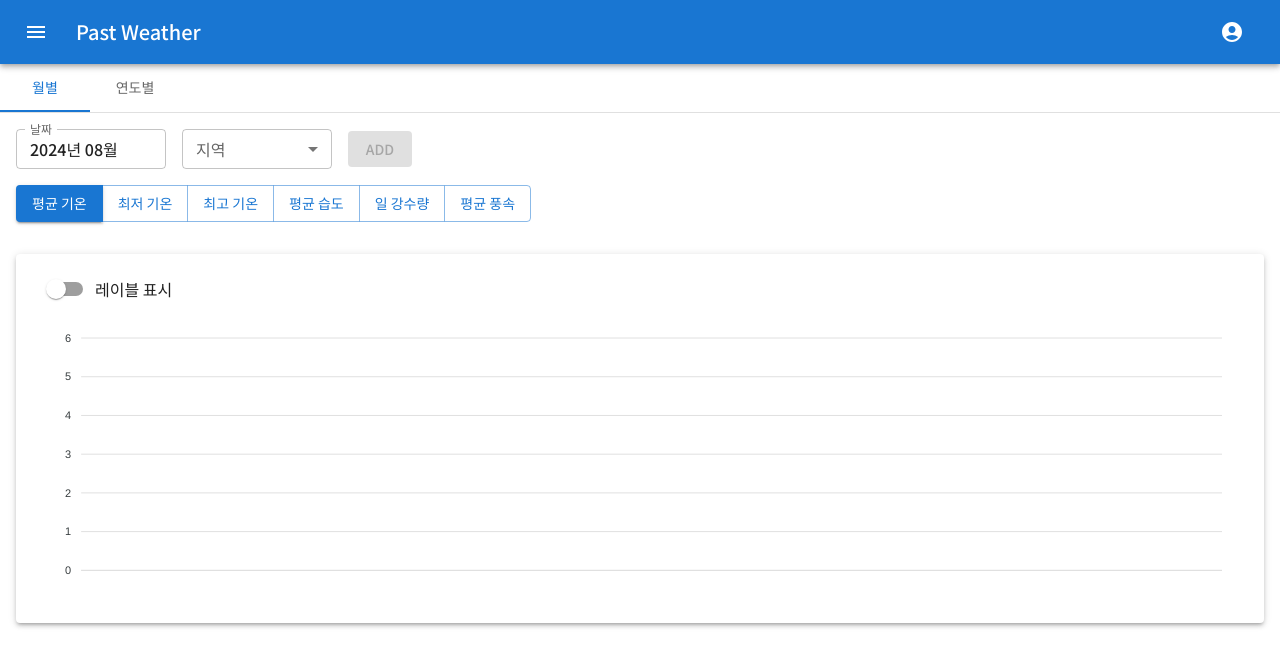
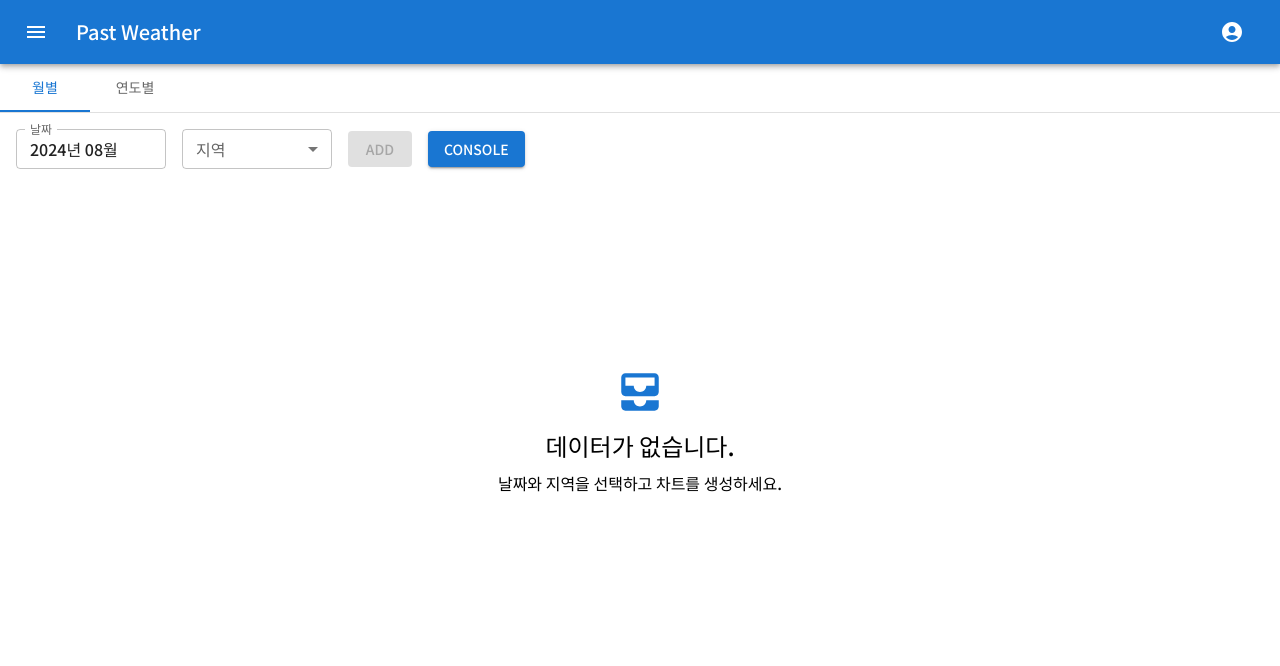
Before and after one commit to yhuj79/Past-Weather, a React (Create React App) app in the folder client/: page / in a window 1280 px wide. Shown: the top 666 px of the page. Built offline with nearby package versions, Linux system fonts and the light colour scheme.

Commit message:
tab 디렉터리 추가, fetchData 분리, EmptyContainer

```diff
--- a/client/src/App.tsx
+++ b/client/src/App.tsx
@@ -2,8 +2,8 @@ import { useState } from "react";
 import "normalize.css";
 
 import Header from "components/Header";
-import ChartMonth from "components/ChartMonth";
-import ChartYear from "components/ChartYear";
+import ChartMonth from "tab/ChartMonth";
+import ChartYear from "tab/ChartYear";
 
 import { createTheme, ThemeProvider } from "@mui/material";
 import Box from "@mui/material/Box";
--- /dev/null
+++ b/client/src/components/EmptyContainer.tsx
@@ -0,0 +1,27 @@
+import Container from "@mui/material/Container";
+import Box from "@mui/material/Box";
+import AllInboxIcon from "@mui/icons-material/AllInbox";
+import { Typography } from "@mui/material";
+
+export default function EmptyContainer() {
+  return (
+    <Container
+      sx={{
+        display: "flex",
+        justifyContent: "center",
+        alignItems: "center",
+        height: 500,
+      }}
+    >
+      <Box textAlign="center">
+        <AllInboxIcon color="primary" sx={{ fontSize: 50 }} />
+        <Typography sx={{ marginY: 1 }} variant="h5">
+          데이터가 없습니다.
+        </Typography>
+        <Typography sx={{ marginY: 1 }} variant="body1">
+          날짜와 지역을 선택하고 차트를 생성하세요.
+        </Typography>
+      </Box>
+    </Container>
+  );
+}
--- a/client/src/components/ChartMonth.tsx
+++ b/client/src/tab/ChartMonth.tsx
@@ -1,5 +1,4 @@
 import { useEffect, useState, useMemo } from "react";
-import axios from "axios";
 import Chart from "react-apexcharts";
 import dayjs from "dayjs";
 import "dayjs/locale/ko";
@@ -16,15 +15,16 @@ import {
 
 import LoaderBackdrop from "components/LoaderBackdrop";
 import FlexBox from "components/FlexBox";
+import EmptyContainer from "components/EmptyContainer";
 import DataTypeSelector from "components/DataTypeSelector";
 import DataChips from "components/DataChips";
 import DataLabelToggle from "components/DataLabelToggle";
 import InputDate from "components/InputDate";
 import InputRegion from "components/InputRegion";
 import { getChartOptions } from "constants/chartOptions";
+import { fetchData } from "utils/fetchData";
 import { formatMonthData, getDataSeries } from "utils/generateData";
 import { checkDuplicate } from "utils/checkDuplicate";
-import { VanillaData } from "types/data";
 
 import Button from "@mui/material/Button";
 import Paper from "@mui/material/Paper";
@@ -48,6 +48,11 @@ export default function ChartMonth() {
     [dataLabel]
   );
 
+  const chartData = useMemo(
+    () => getDataSeries(selectedMonth, dataType, "YYYY년 MM월"),
+    [selectedMonth, dataType]
+  );
+
   const dateValue = dayjs(dateValueMonth);
   useEffect(() => {
     if (dateValue) {
@@ -69,30 +74,8 @@ export default function ChartMonth() {
     }
     setLoading(true);
 
-    const fetchData = async (retryCount = 0): Promise<VanillaData[] | null> => {
     try {
-        const res = await axios.get(
-          `https://apis.data.go.kr/1360000/AsosDalyInfoService/getWthrDataList?serviceKey=${process.env.REACT_APP_API_KEY}&pageNo=1&numOfRows=999&dataType=JSON&dataCd=ASOS&dateCd=DAY&startDt=${startDate}&endDt=${endDate}&stnIds=${region}`,
-          { timeout: 3000 } // 3초 타임아웃 설정
-        );
-        const items: VanillaData[] = res.data.response.body.items?.item;
-        return items;
-      } catch (err) {
-        if (retryCount < 30) {
-          console.log(`요청 실패, 재시도 중... (${retryCount + 1}/30)`);
-          return fetchData(retryCount + 1); // 재귀 호출로 재시도
-        } else {
-          let message;
-          if (err instanceof Error) message = err.message;
-          else message = String(err);
-          console.log(message);
-          return null;
-        }
-      }
-    };
-
-    try {
-      const items = await fetchData();
+      const items = await fetchData(startDate, endDate, region);
       if (items) {
         const formattedData = formatMonthData(items);
         dispatch(
@@ -139,7 +122,12 @@ export default function ChartMonth() {
             Add
           </Button>
         )}
+        <Button variant="contained" onClick={() => console.log(selectedMonth)}>
+          CONSOLE
+        </Button>
       </FlexBox>
+      {selectedMonth.length > 0 ? (
+        <>
           <DataTypeSelector type={"month"} dataType={dataType} />
           <DataChips
             type={"month"}
@@ -153,11 +141,15 @@ export default function ChartMonth() {
             />
             <Chart
               options={chartOptions}
-          series={getDataSeries(selectedMonth, dataType, "YYYY년 MM월")}
+              series={chartData}
               type="line"
               height={300}
             />
           </Paper>
         </>
+      ) : (
+        <EmptyContainer />
+      )}
+    </>
   );
 }
--- a/client/src/components/ChartYear.tsx
+++ b/client/src/tab/ChartYear.tsx
@@ -1,5 +1,4 @@
 import { useEffect, useState, useMemo } from "react";
-import axios from "axios";
 import Chart from "react-apexcharts";
 import dayjs from "dayjs";
 import "dayjs/locale/ko";
@@ -16,15 +15,16 @@ import {
 
 import LoaderBackdrop from "components/LoaderBackdrop";
 import FlexBox from "components/FlexBox";
+import EmptyContainer from "components/EmptyContainer";
 import DataTypeSelector from "components/DataTypeSelector";
 import DataChips from "components/DataChips";
 import DataLabelToggle from "components/DataLabelToggle";
 import InputDate from "components/InputDate";
 import InputRegion from "components/InputRegion";
 import { getChartOptions } from "constants/chartOptions";
+import { fetchData } from "utils/fetchData";
 import { formatYearData, getDataSeries } from "utils/generateData";
 import { checkDuplicate } from "utils/checkDuplicate";
-import { VanillaData } from "types/data";
 
 import Button from "@mui/material/Button";
 import Paper from "@mui/material/Paper";
@@ -48,6 +48,11 @@ export default function ChartYear() {
     [dataLabel]
   );
 
+  const chartData = useMemo(
+    () => getDataSeries(selectedYear, dataType, "YYYY년 MM월"),
+    [selectedYear, dataType]
+  );
+
   const dateValue = dayjs(dateValueYear);
   useEffect(() => {
     if (dateValue) {
@@ -69,30 +74,8 @@ export default function ChartYear() {
     }
     setLoading(true);
 
-    const fetchData = async (retryCount = 0): Promise<VanillaData[] | null> => {
     try {
-        const res = await axios.get(
-          `https://apis.data.go.kr/1360000/AsosDalyInfoService/getWthrDataList?serviceKey=${process.env.REACT_APP_API_KEY}&pageNo=1&numOfRows=999&dataType=JSON&dataCd=ASOS&dateCd=DAY&startDt=${startDate}&endDt=${endDate}&stnIds=${region}`,
-          { timeout: 3000 } // 3초 타임아웃 설정
-        );
-        const items: VanillaData[] = res.data.response.body.items?.item;
-        return items;
-      } catch (err) {
-        if (retryCount < 30) {
-          console.log(`요청 실패, 재시도 중... (${retryCount + 1}/30)`);
-          return fetchData(retryCount + 1); // 재귀 호출로 재시도
-        } else {
-          let message;
-          if (err instanceof Error) message = err.message;
-          else message = String(err);
-          console.log(message);
-          return null;
-        }
-      }
-    };
-
-    try {
-      const items = await fetchData();
+      const items = await fetchData(startDate, endDate, region);
       if (items) {
         const year = dayjs(startDate).year();
         const formattedData = formatYearData(items, year);
@@ -141,6 +124,8 @@ export default function ChartYear() {
           </Button>
         )}
       </FlexBox>
+      {selectedYear.length > 0 ? (
+        <>
           <DataTypeSelector type={"year"} dataType={dataType} />
           <DataChips
             type={"year"}
@@ -154,11 +139,15 @@ export default function ChartYear() {
             />
             <Chart
               options={chartOptions}
-          series={getDataSeries(selectedYear, dataType, "YYYY년")}
+              series={chartData}
               type="line"
               height={300}
             />
           </Paper>
         </>
+      ) : (
+        <EmptyContainer />
+      )}
+    </>
   );
 }
--- /dev/null
+++ b/client/src/utils/fetchData.ts
@@ -0,0 +1,30 @@
+import axios from "axios";
+
+import { VanillaData } from "types/data";
+
+export const fetchData = async (
+  startDate: string,
+  endDate: string,
+  region: string,
+  retryCount = 0
+): Promise<VanillaData[] | null> => {
+  try {
+    const res = await axios.get(
+      `https://apis.data.go.kr/1360000/AsosDalyInfoService/getWthrDataList?serviceKey=${process.env.REACT_APP_API_KEY}&pageNo=1&numOfRows=999&dataType=JSON&dataCd=ASOS&dateCd=DAY&startDt=${startDate}&endDt=${endDate}&stnIds=${region}`,
+      { timeout: 3000 }
+    );
+    const items: VanillaData[] = res.data.response.body.items?.item;
+    return items;
+  } catch (err) {
+    if (retryCount < 30) {
+      console.log(`Retry (${retryCount + 1}/30)`);
+      return fetchData(startDate, endDate, region, retryCount + 1);
+    } else {
+      let message;
+      if (err instanceof Error) message = err.message;
+      else message = String(err);
+      console.log(message);
+      return null;
+    }
+  }
+};
```
Lines whose indentation alone changed are shown as unchanged.
